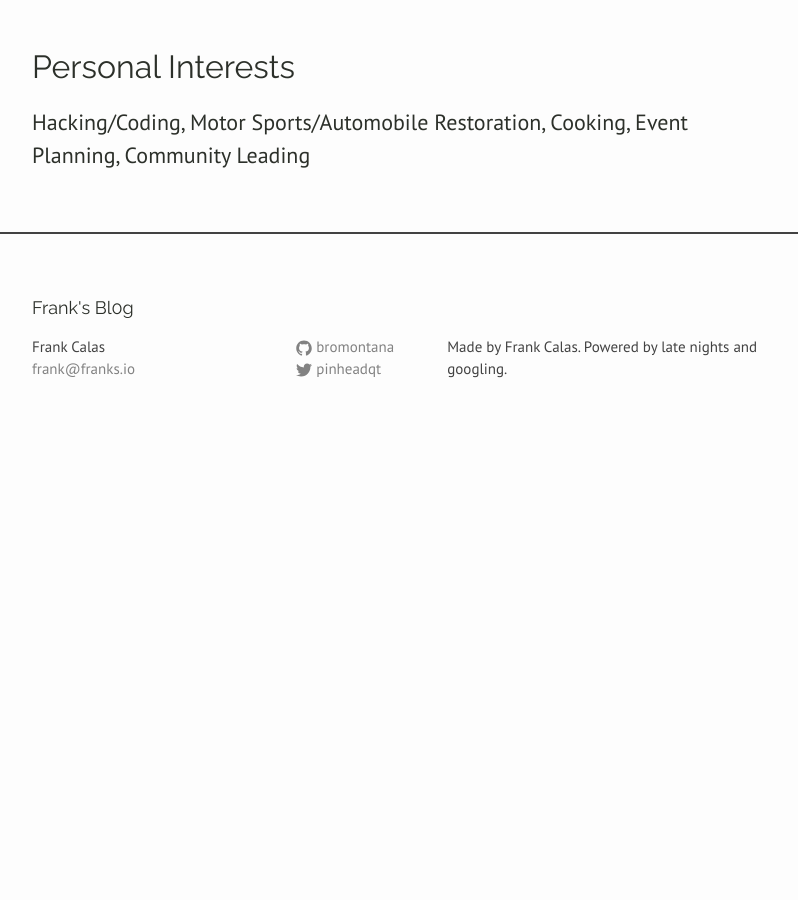
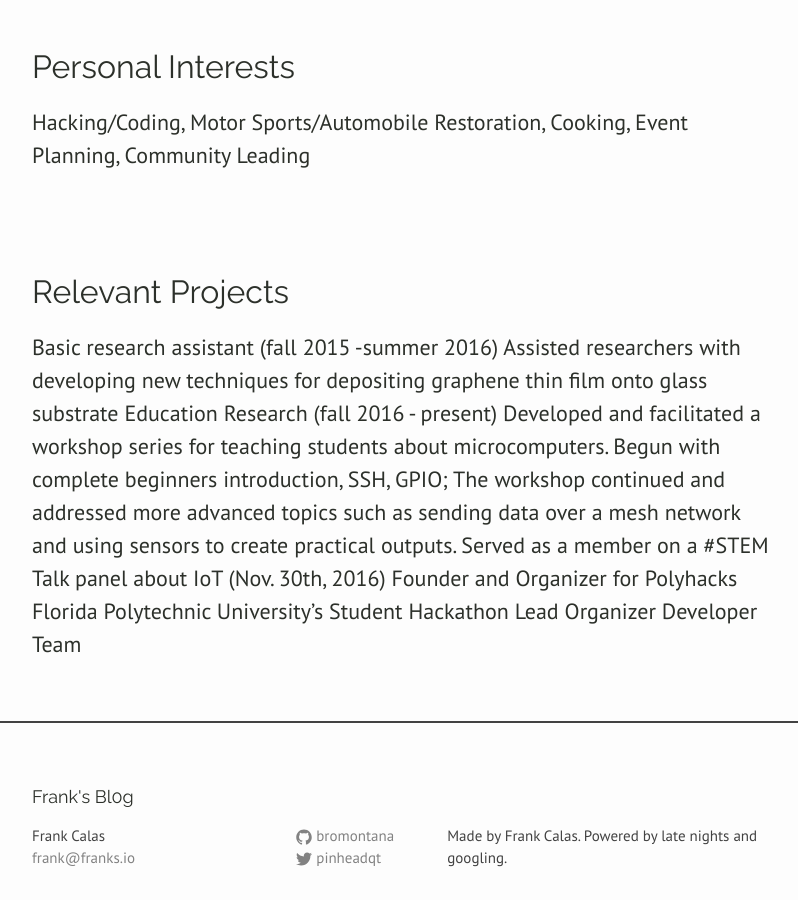
Before and after one commit to bromontana/bromontana.github.io, a Jekyll site: the page built from about.md, in a window 1280 px wide and 900 px high, scrolled down 2348 px. Shown: the whole window, without its empty margins (238-1036 px from the left). Built offline with Jekyll 4.4.1, drawn with Linux system fonts in a browser that asks for light colours; our own code applies the rules of GitHub Pages for plain Markdown files; before the commit the page ends 2759 px from its top, so only the background shows below that.

Commit message:
Resume added projects

```diff
--- a/about.md
+++ b/about.md
@@ -70,3 +70,18 @@ Motor Sports/Automobile Restoration,
 Cooking,
 Event Planning,
 Community Leading
+
+
+<br/><br/>
+
+## Relevant Projects
+
+Basic research assistant (fall 2015 -summer 2016)
+Assisted researchers with developing new techniques for depositing graphene thin film onto glass substrate
+Education Research (fall 2016 - present)
+Developed and facilitated a workshop series for teaching students about microcomputers.
+Begun with complete beginners introduction, SSH, GPIO; The workshop continued and addressed more advanced topics such as sending data over a mesh network and using sensors to create practical outputs.
+Served as a member on a #STEM Talk panel about IoT (Nov. 30th, 2016)
+Founder and Organizer for Polyhacks
+Florida Polytechnic University’s Student Hackathon
+Lead Organizer Developer Team
```
